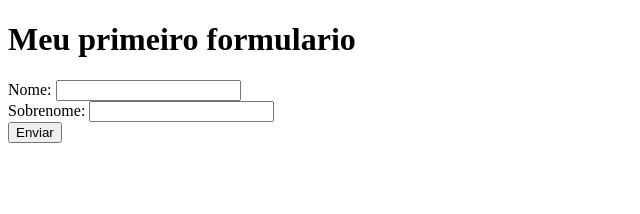
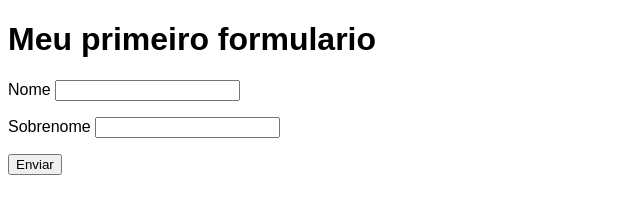
Before and after one commit to ivanrevelino/HTML-CSS, a plain HTML site: page EXERCICIOS/ex025/form001.html in a window 1280 px wide. Shown: the whole page, without its empty margins (0-640 px from the left). Drawn offline with Linux system fonts and the light colour scheme.

Commit message:
new things on ex025

```diff
--- a/EXERCICIOS/ex025/form001.html
+++ b/EXERCICIOS/ex025/form001.html
@@ -1,28 +1,28 @@
 <!DOCTYPE html>
-<html lang="en">
+<html lang="pt">
 <head>
     <meta charset="UTF-8">
     <meta name="viewport" content="width=device-width, initial-scale=1.0">
     <title>Document</title>
     <style>
-        p {
-            display: block;
-            margin: auto;
+
+        * {
+            font-family: sans-serif;
         }
     </style>
 </head>
 <body>
     <h1>Meu primeiro formulario</h1>
-    <form action="cadastro.php" autocomplete="off">
-        <p><label for="inome">Nome:</label>
+    <form autocomplete="off" action="cadastro.php" method="post">
+        <p>
+            <label for="inome">Nome</label>
             <input type="text" name="nome" id="inome">
         </p>
-        <p><label for="isobrenome">Sobrenome: </label>
-            <input type="text" name="sobrenome" id="isobrenome">
+        <p>
+            <label for="isobrenome">Sobrenome</label>
+            <input type="text" id="isobrenome" name="sobrenome">
         </p>
-        <p>
-            <input type="submit" value="Enviar">
-        </p>
+        <input type="submit" value="Enviar">
     </form>
 </body>
 </html>
```
Also changed, not shown: EXERCICIOS/ex025/form002.html (added, +25 -0 lines), 1 other file.
